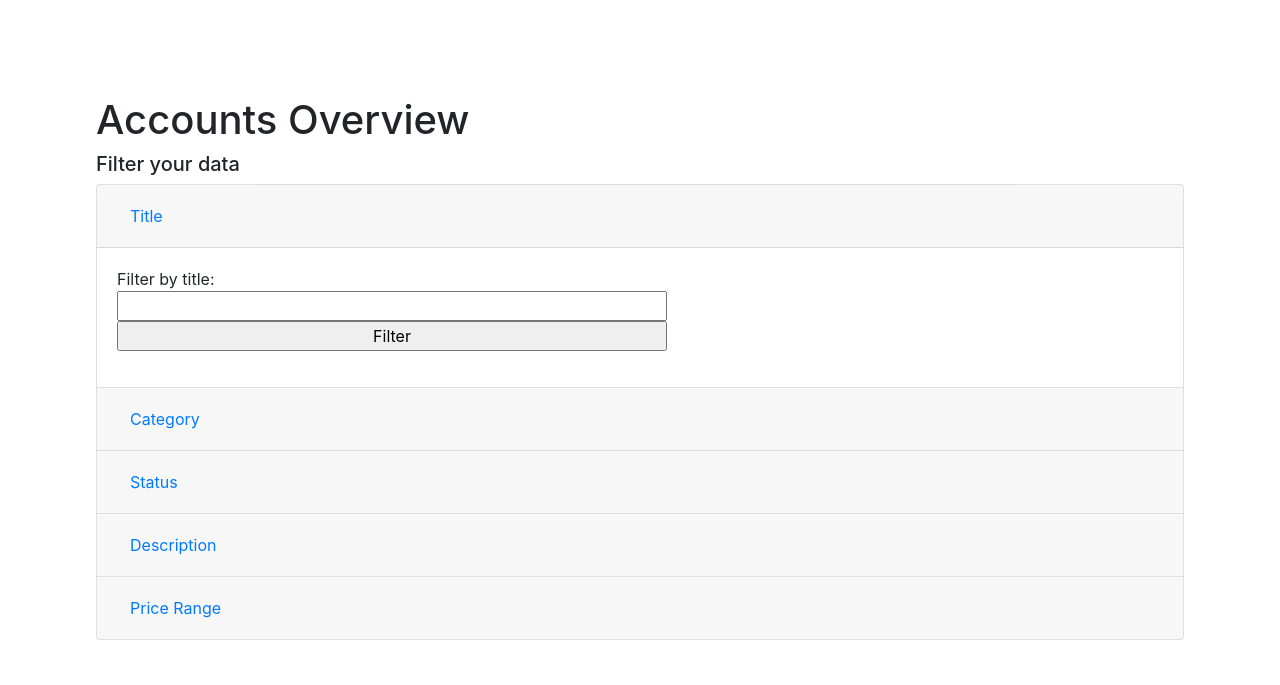
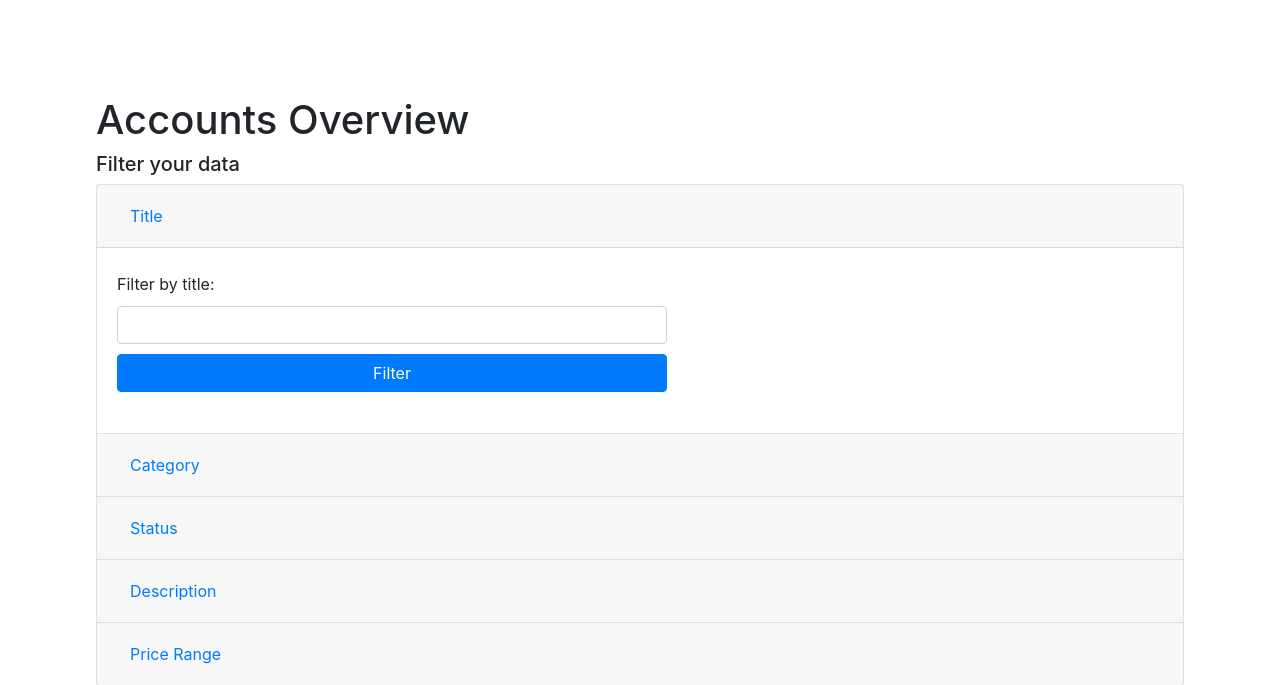
Before and after one commit to Jaydotcom27/ChiksGold_BO, a PHP site: page /ChiksGold_BO/accounts.php in a window 1280 px wide, after a click on "Title". Shown: the part 56-741 px from the top of the page. Before the commit the page ends 696 px from the top, so only its background shows below. Run offline with PHP 8.4, Linux system fonts and the light colour scheme; data that the repository does not hold is empty; some libraries are stand-ins or nearby versions.

Commit message:
fixed styling for filters

```diff
--- a/accounts.php
+++ b/accounts.php
@@ -20,8 +20,8 @@
             <div id="collapseOne" class="collapse" aria-labelledby="headingOne" data-parent="#accordionExample">
             <div class="card-body">
                 <form class="filterGroup" name="titleSearchForm" method="POST" action="accounts.php">
-                Filter by title: <input type="text" name="title_input" value="" />
-                <input type="submit" name="titleSearch" value="Filter">
+                Filter by title: <input type="text" name="title_input" class="form-control" value="" />
+                <input type="submit" name="titleSearch" class="btn btn-primary" value="Filter">
                 </form>
             </div>
             </div>
@@ -36,9 +36,9 @@
             </div>
             <div id="collapseTwo" class="collapse" aria-labelledby="headingTwo" data-parent="#accordionExample">
             <div class="card-body">
-                <form name="categorySearchForm" method="POST" action="accounts.php">
-                Filter by category: <input type="text" name="category_input" value="" />
-                <input type="submit" name="categorySearch" value="Filter">
+                <form class="filterGroup" name="categorySearchForm" method="POST" action="accounts.php">
+                Filter by category: <input type="text" name="category_input" class="form-control" value="" />
+                <input type="submit" name="categorySearch" class="btn btn-primary value="Filter">
                 </form>
             </div>
             </div>
@@ -53,9 +53,13 @@
             </div>
             <div id="collapseThree" class="collapse" aria-labelledby="headingThree" data-parent="#accordionExample">
             <div class="card-body">
-                <form name="statusSearchForm" method="POST" action="accounts.php">
-                Filter by status: <input type="text" name="status_input" value="" />
-                <input type="submit" name="statusSearch" value="Filter">
+                <form class="filterGroup" name="statusSearchForm" method="POST" action="accounts.php">
+                Filter by status:
+                <select name="status_input" value="" class="custom-select">
+                <option value="1">Sold</option>
+                <option value="0">Available</option>
+                </select>
+                <input type="submit" name="statusSearch" class="btn btn-primary value="Filter">
                 </form>
             </div>
             </div>
@@ -70,9 +74,9 @@
             </div>
             <div id="collapseFour" class="collapse" aria-labelledby="headingFour" data-parent="#accordionExample">
             <div class="card-body">
-                <form name="descriptionSearchForm" method="POST" action="accounts.php">
-                Filter by description: <input type="text" name="description_input" value="" />
-                <input type="submit" name="descriptionSearch" value="Filter">
+                <form class="filterGroup" name="descriptionSearchForm" method="POST" action="accounts.php">
+                Filter by description: <input type="text" name="description_input" class="form-control" value="" />
+                <input type="submit" name="descriptionSearch" class="btn btn-primary value="Filter">
                 </form>
             </div>
             </div>
@@ -87,80 +91,14 @@
             </div>
             <div id="collapseFive" class="collapse" aria-labelledby="headingFive" data-parent="#accordionExample">
             <div class="card-body">
-                <form name="rangeSearchForm" method="POST" action="accounts.php">
-                Filter by range: <input type="text" name="rangeFrom_input" value="" /> <input type="text" name="rangeTo_input" value="" />
-                <input type="submit" name="rangeSearch" value="Filter">
+                <form class="filterGroup" name="rangeSearchForm" method="POST" action="accounts.php">
+                Filter by range: <input type="number" placeholder="From" name="rangeFrom_input" class="form-control" value="" /> <input type="number" placeholder="To" name="rangeTo_input" class="form-control" value="" />
+                <input type="submit" name="rangeSearch" class="btn btn-primary value="Filter">
                 </form>
             </div>
             </div>
         </div>
     </div>
-    <!-- <p>
-        <a class="btn btn-primary" data-bs-toggle="collapse" href="#collapseTitle" role="button" aria-expanded="false" aria-controls="collapseTitle">
-            Title
-        </a>
-        </p>
-        <div class="collapse" id="collapseTitle">
-        <div class="card card-body">
-            <form name="titleSearchForm" method="POST" action="accounts.php">
-            Filter by title: <input type="text" name="title_input" value="" />
-            <input type="submit" name="titleSearch" value="Filter">
-            </form>
-        </div>
-    </div>
-    <p>
-        <a class="btn btn-primary" data-bs-toggle="collapse" href="#collapseCategory" role="button" aria-expanded="false" aria-controls="collapseCategory">
-            Category
-        </a>
-        </p>
-        <div class="collapse" id="collapseCategory">
-        <div class="card card-body">
-            <form name="categorySearchForm" method="POST" action="accounts.php">
-            Filter by category: <input type="text" name="category_input" value="" />
-            <input type="submit" name="categorySearch" value="Filter">
-            </form>
-        </div>
-    </div>
-    <p>
-        <a class="btn btn-primary" data-bs-toggle="collapse" href="#collapseStatus" role="button" aria-expanded="false" aria-controls="collapseStatus">
-            Status
-        </a>
-        </p>
-        <div class="collapse" id="collapseStatus">
-        <div class="card card-body">
-            <form name="statusSearchForm" method="POST" action="accounts.php">
-            Filter by status: <input type="text" name="status_input" value="" />
-            <input type="submit" name="statusSearch" value="Filter">
-            </form>
-        </div>
-    </div>
-    <p>
-        <a class="btn btn-primary" data-bs-toggle="collapse" href="#collapseDescription" role="button" aria-expanded="false" aria-controls="collapseDescription">
-            Description
-        </a>
-        </p>
-        <div class="collapse" id="collapseDescription">
-        <div class="card card-body">
-            <form name="descriptionSearchForm" method="POST" action="accounts.php">
-            Filter by description: <input type="text" name="description_input" value="" />
-            <input type="submit" name="descriptionSearch" value="Filter">
-            </form>
-        </div>
-    </div>
-    <p>
-        <a class="btn btn-primary" data-bs-toggle="collapse" href="#collapseRange" role="button" aria-expanded="false" aria-controls="collapseRange">
-            Range
-        </a>
-        </p>
-        <div class="collapse" id="collapseRange">
-        <div class="card card-body">
-            <form name="rangeSearchForm" method="POST" action="accounts.php">
-            Filter by range: <input type="text" name="rangeFrom_input" value="" /> <input type="text" name="rangeTo_input" value="" />
-            <input type="submit" name="rangeSearch" value="Filter">
-            </form>
-        </div>
-    </div> -->
-
     <?php if (isset($_SESSION['message'])) { ?>
             <div class="alert alert-<?= $_SESSION['message_type'];?> alert-dismissible fade show" role="alert">
                 <?= $_SESSION['message'] ?>
--- a/editAccount.php
+++ b/editAccount.php
@@ -42,7 +42,7 @@
 
             <div class="input-group mb-3">
             <span class="input-group-text"><i class="fas fa-coins"></i></span>
-            <input type="text" name="price" placeholder="Price"  class="form-control" value="<?php echo $price; ?>" aria-label="Amount (to the nearest dollar)">
+            <input type="number" name="price" placeholder="Price"  class="form-control" value="<?php echo $price; ?>" aria-label="Amount (to the nearest dollar)">
             <span class="input-group-text">.00</span>
             </div>
 
--- a/styling/generalStyling.css
+++ b/styling/generalStyling.css
@@ -35,5 +35,7 @@
 .filterGroup{
     display: flex;
     width: 550px;
+    height: 130px;
     flex-direction: column;
+    justify-content: space-around;
 }
```
Also changed, not shown: createAccount.php (+5 -5 lines), orders.php (+13 -8 lines).
